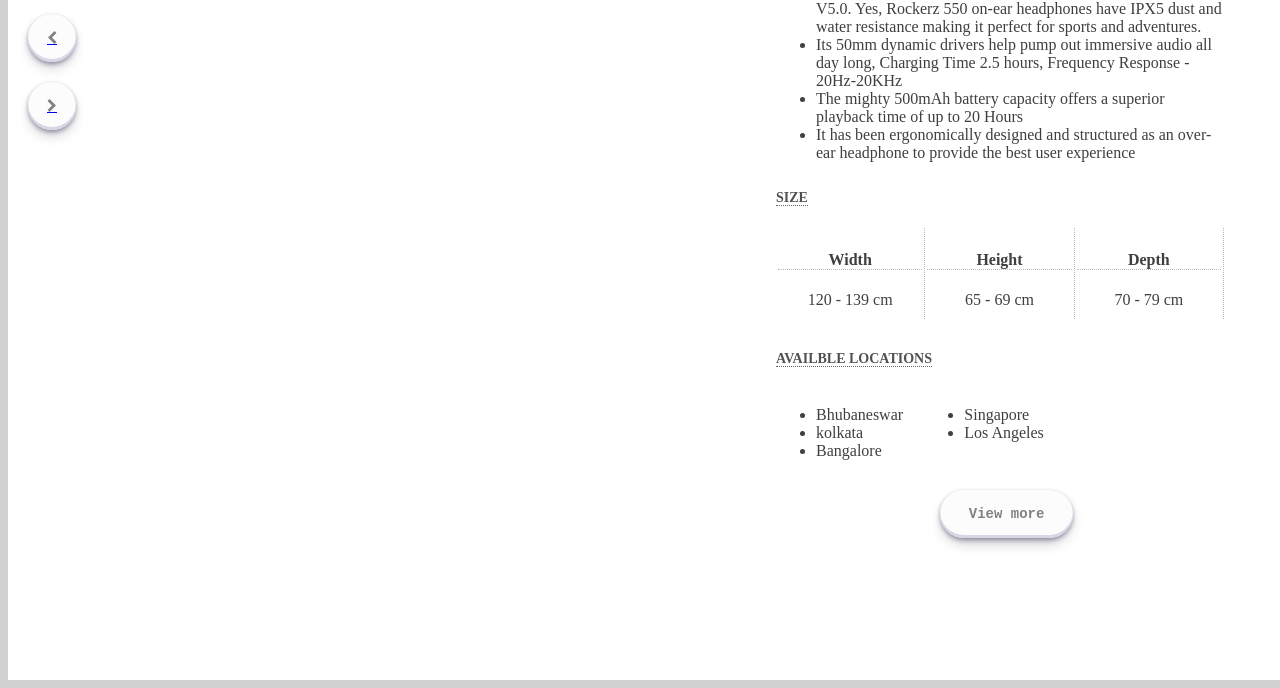
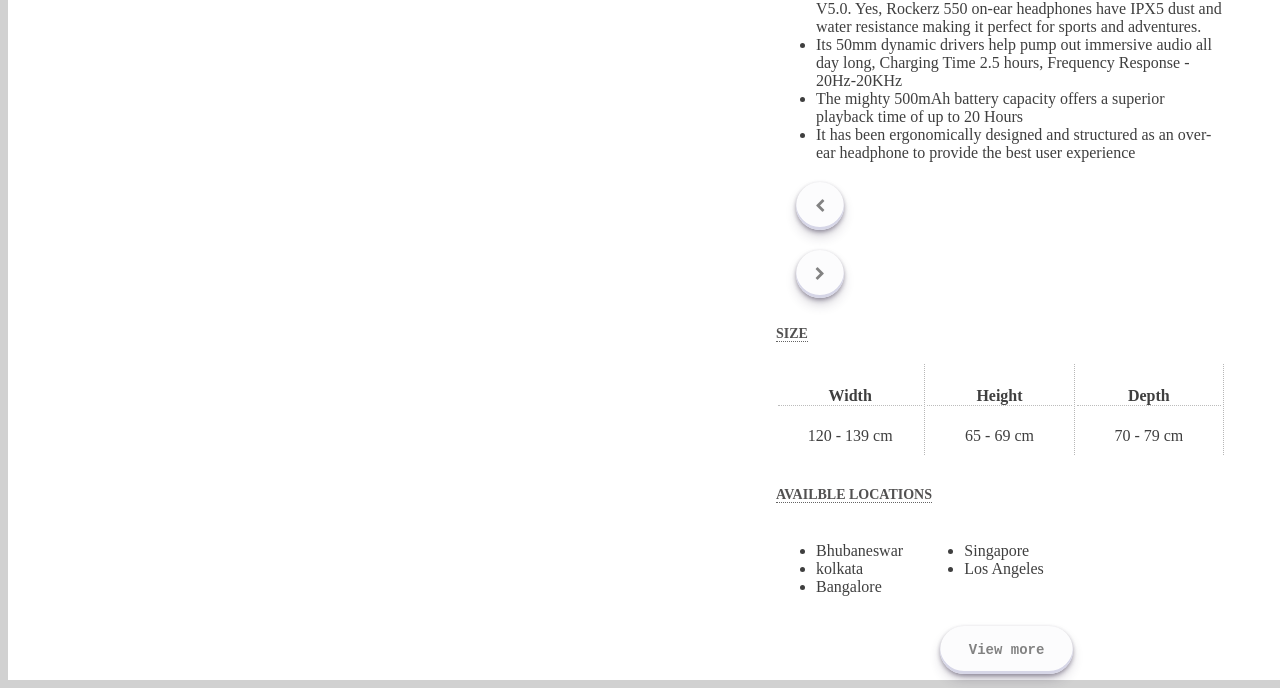
Before and after one commit to Debaprasadvrquin/vlc-http-controller-vrquin-1.2, a website: page public/html/vrquin3.html in a window 1280 px wide. Shown: the part 128-816 px from the top of the page. Drawn offline with Linux system fonts and the light colour scheme; files that its build step writes are made by us from their sources; no server answers.

Commit message:
Update vrquin3.html

```diff
--- a/public/html/vrquin3.html
+++ b/public/html/vrquin3.html
@@ -51,12 +51,14 @@
             <button id="yellow_button3" class="box brown" data-src="BeoPlayH6fromDimensiva.43.html"></button>
             <button id="white_button3" class="box silver" data-src="BeoPlayH6fromDimensivaXR.45.html"></button>
         </div>
-        <a href="/vrquin2">
-            <div id="button2" class="next"><i class='fa fa-chevron-left'></i></div>
-        </a>
-        <a href="/vrquin4">
-            <div id="button4" class="next"><i class='fa fa-chevron-right'></i></div>
-        </a>
+        <!-- <div>
+            <a href="/vrquin2" style="text-decoration:none">
+                <div id="button2" class="next"><i class='fa fa-chevron-left'></i></div>
+            </a>
+            <a href="/vrquin4" style="text-decoration:none">
+                <div id="button4" class="next"><i class='fa fa-chevron-right'></i></div>
+            </a>
+        </div> -->
     </div>
 
     <div class="aside">
@@ -85,6 +87,14 @@
 
 
                     </p>
+                </div>
+                <div class="next_div">
+                    <a href="/vrquin2" style="text-decoration:none" class="pri">
+                        <div id="button2" class="next"><i class='fa fa-chevron-left'></i></div>
+                    </a>
+                    <a href="/vrquin4" style="text-decoration:none" class="nex">
+                        <div id="button4" class="next"><i class='fa fa-chevron-right'></i></div>
+                    </a>
                 </div>
                 <div class="prd-info">
                     <div class="row">
```
